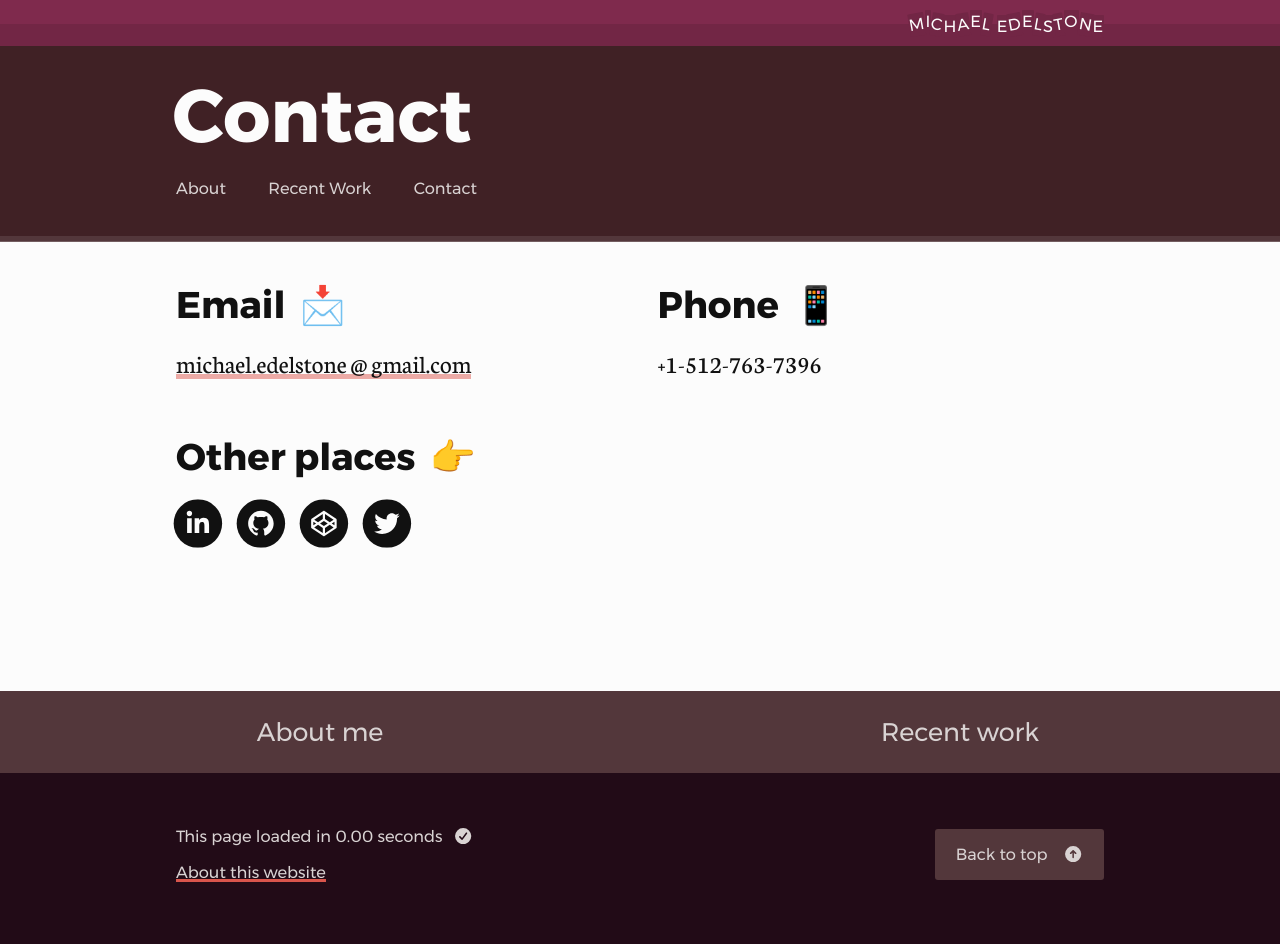
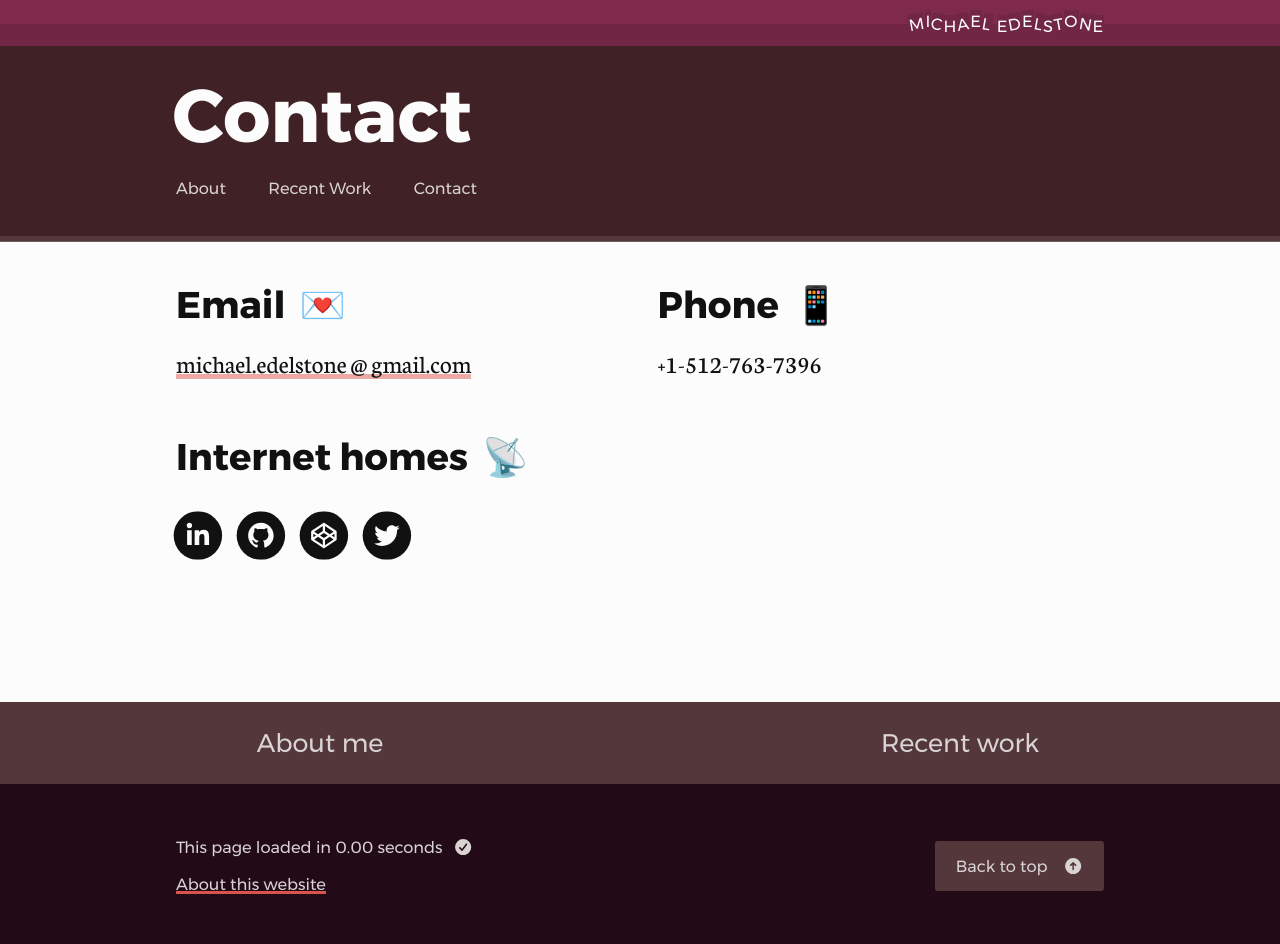
Before and after one commit to edelstone/my-website, a Jekyll site: the page built from contact.html, in a window 1280 px wide. Built offline with Jekyll 4.4.1, drawn with Linux system fonts in a browser that asks for light colours; nearby versions of some CDN libraries; library files that are not in the unit come from our copies.

Commit message:
updates contact page

```diff
--- a/_sass/global.scss
+++ b/_sass/global.scss
@@ -467,6 +467,7 @@ h1, h2, h3, h4, button, .signature, .intro, .footer, .button, .button-light, .ta
 
 	ul {
 		margin-left: -0.7rem;
+		margin-top: 2.5rem;
 	}
 }
 
--- a/contact.html
+++ b/contact.html
@@ -14,7 +14,7 @@ button-next-link: /portfolio
 
 	<div class="multi-layout">
 		<div class="col col-1 contact-group">
-			<h2>Email <span class="emoji">📩</span></h2>
+			<h2>Email <span class="emoji">💌</span></h2>
 			<p><a href="mailto:michael.edelstone@gmail.com">michael.edelstone @ gmail.com</a></p>
 		</div>
 		<div class="col col-2 contact-group">
@@ -23,7 +23,7 @@ button-next-link: /portfolio
 		</div>
 	</div>
 	<div class="more-homes contact-group">
-		<h2>Other places <span class="emoji">👉</span></h2>
+		<h2>Internet homes <span class="emoji">📡</span></h2>
 		<ul>
 			<li>
 				<a href="https://linkedin.com/in/edelstone/">
```
